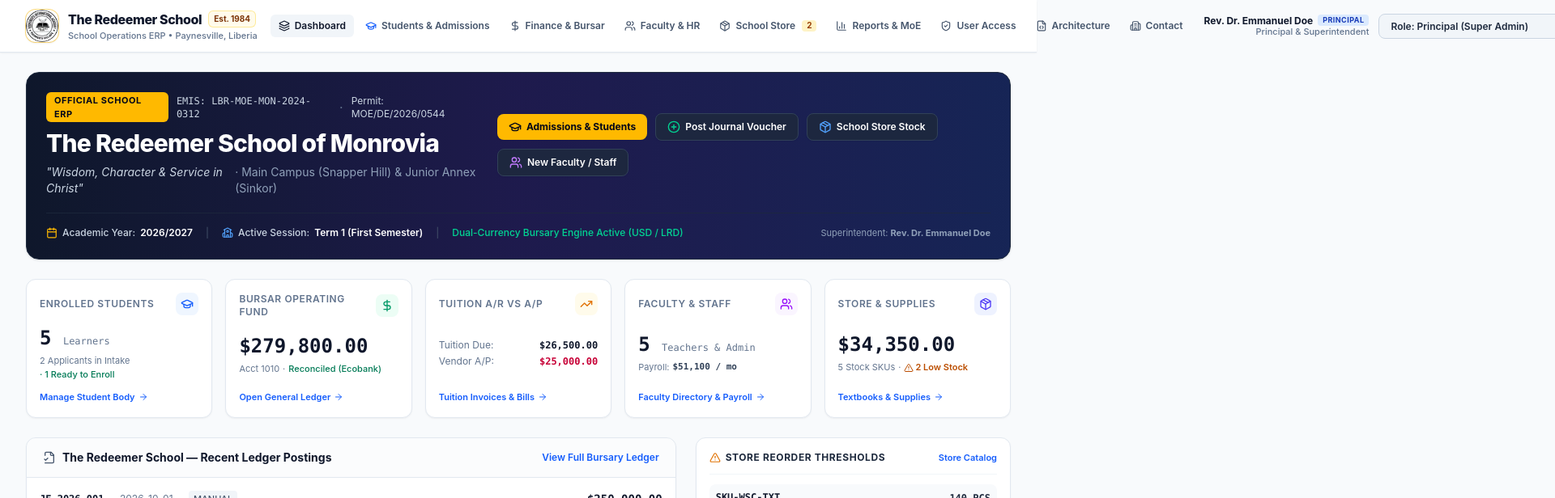
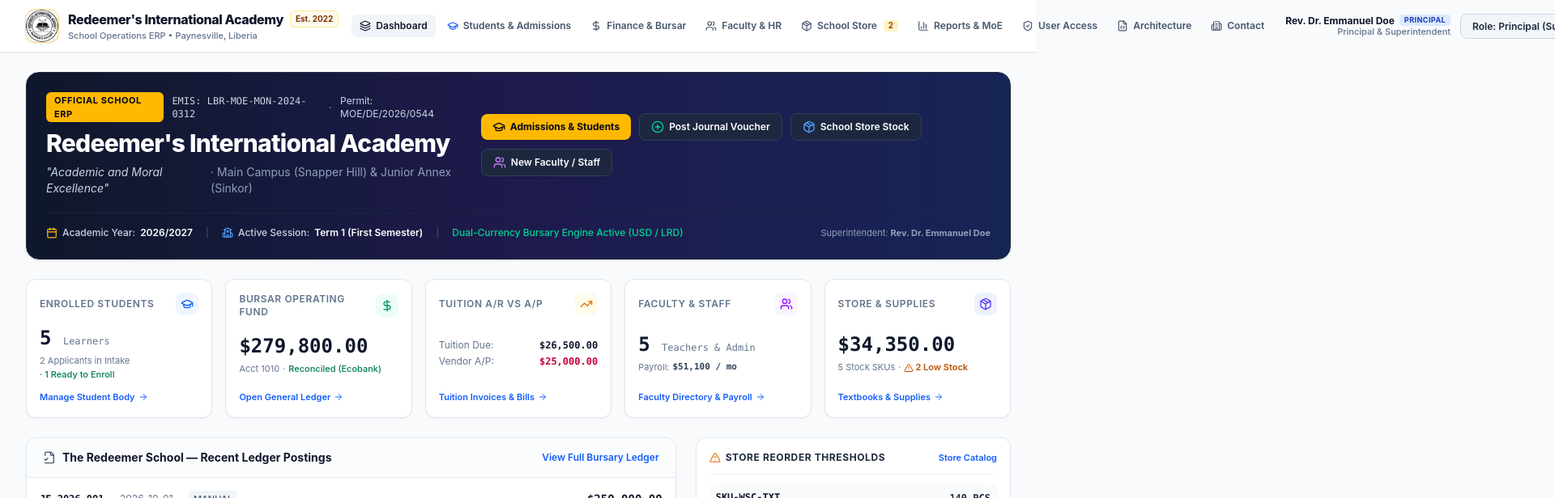
Before and after one commit to totagits/Redeemer-School, a React (Vite) app: page / in a window 1280 px wide. Shown: the top 616 px of the page at 81% size, 1920 px wide, since content can reach past the window. Built offline with nearby package versions, Linux system fonts and the light colour scheme.

Commit message:
Correct Redeemer's International Academy identity

```diff
--- a/src/data/erpInitialData.ts
+++ b/src/data/erpInitialData.ts
@@ -12,16 +12,16 @@
 import { StudentAttendanceRecord } from '../logic/attendance.ts';
 
 export const THE_REDEEMER_SCHOOL_INFO = {
-  name: 'The Redeemer School',
-  formalName: 'The Redeemer School of Monrovia',
-  motto: 'Wisdom, Character & Service in Christ',
-  founded: 1984,
+  name: "Redeemer's International Academy",
+  formalName: "Redeemer's International Academy",
+  motto: 'Academic and Moral Excellence',
+  founded: 2022,
   affiliation: 'Association of Christian Schools & Private Educators of Liberia',
   moeEmisCode: 'LBR-MOE-MON-2024-0312',
   moePermitNumber: 'MOE/DE/2026/0544',
   county: 'Montserrado County',
   district: 'Greater Monrovia School District',
-  address: 'Snapper Hill & 15th Street Sinkor, Monrovia, Liberia',
+  address: "RIA Highway, Thinker's Village, Guest House Road, Paynesville, Montserrado, Liberia",
   campuses: [
     { id: 'main', name: 'Main Campus (Snapper Hill)', grades: 'Grades 7 - 12 (Junior & Senior High)' },
     { id: 'annex', name: 'Junior Annex (Sinkor)', grades: 'Kindergarten & Grades 1 - 6 (Elementary)' }
```
